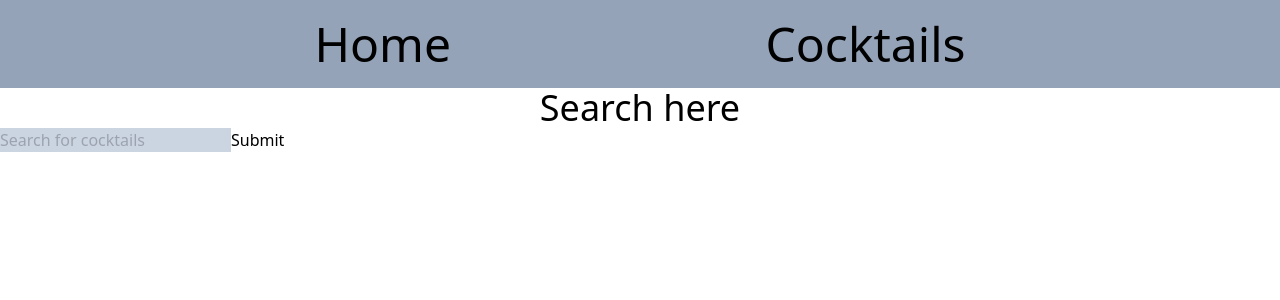
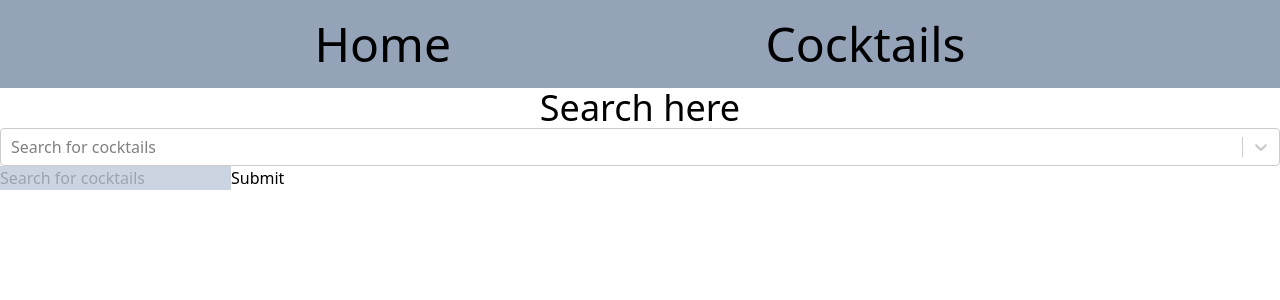
Before and after one commit to shoeslace911/the-black-bar, a React (Vite) app: page / in a window 1280 px wide. Shown: the top 300 px of the page. Built offline with nearby package versions, Linux system fonts and the light colour scheme; no server answers.

Commit message:
put the api function in the same file as SEarch

```diff
--- a/src/api/CocktailApi.jsx
+++ b/src/api/CocktailApi.jsx
@@ -1,20 +1,20 @@
-import { useState, useEffect } from "react";
-import Search from "../components/Search";
+// import { useState, useEffect } from "react";
+// import Search from "../components/Search";
 
-export function CocktailApi({ searchedCocktailName }) {
-  const [cocktails, setCocktails] = useState([]);
-  useEffect(() => {
-    fetch(`https://thecocktaildb.com/api/json/v1/1/search.php?s=${searchedCocktailName}`)
-      .then((response) => response.json())
-      .then((data) => {
-        const drinks = data.drinks.map((drink) => {
-          return { cocktail: drink.strDrink, key: `${drink.strDrink}Cocktail` };
-        });
-        setCocktails(drinks && drinks);
-      })
-      .catch((error) => {
-        console.log(error);
-      });
-    console.log(cocktails);
-  }, [searchedCocktailName]);
-}
+// export function CocktailApi({ searchedCocktailName }) {
+//   const [cocktails, setCocktails] = useState([]);
+//   useEffect(() => {
+//     fetch(`https://thecocktaildb.com/api/json/v1/1/search.php?s=${searchedCocktailName}`)
+//       .then((response) => response.json())
+//       .then((data) => {
+//         const drinks = data.drinks.map((drink) => {
+//           return { cocktail: drink.strDrink, key: `${drink.strDrink}Cocktail` };
+//         });
+//         setCocktails(drinks && drinks);
+//       })
+//       .catch((error) => {
+//         console.log(error);
+//       });
+//     console.log(cocktails);
+//   }, [searchedCocktailName]);
+// }
--- a/src/components/Search.jsx
+++ b/src/components/Search.jsx
@@ -1,8 +1,15 @@
 import { useState } from "react";
-import { CocktailApi } from "../api/CocktailApi";
+import Select from "react-select";
+import AsyncSelect from "react-select/async";
+import { useEffect } from "react";
 
-export default function Search({ cocktails }) {
+export default function Search() {
   const [cocktail, setCocktail] = useState("");
+  const [example, setExample] = useState(["bonon", "app", "wow", "wowowo"]);
+
+  const loadOptions = (cocktail) => {
+    setExample([...example, cocktail]);
+  };
 
   const handleCocktailSearch = (e) => {
     setCocktail(e.target.value);
@@ -11,10 +18,33 @@ export default function Search({ cocktails }) {
   const handleCocktailSearchClick = (e) => {
     e.preventDefault();
   };
+
+  const [cocktails, setCocktails] = useState([]);
+  useEffect(() => {
+    fetch(`https://thecocktaildb.com/api/json/v1/1/search.php?s=${cocktail}`)
+      .then((response) => response.json())
+      .then((data) => {
+        const drinks = data.drinks.map((drink) => {
+          return { cocktail: drink.strDrink, key: `${drink.strDrink}Cocktail` };
+        });
+        setCocktails(drinks && drinks);
+      })
+      .catch((error) => {
+        console.log(error);
+      });
+    console.log("cocktail result", cocktails ? cocktails : "not found");
+  }, [cocktail]);
+
   return (
     <div>
       <h1 className="text-center text-4xl">Search here</h1>
       <form>
+        <AsyncSelect
+          loadOptions={loadOptions}
+          placeholder="Search for cocktails"
+          value={cocktail}
+          onChange={handleCocktailSearch}
+        />
         <input
           type="dropbox"
           placeholder="Search for cocktails"
@@ -26,8 +56,6 @@ export default function Search({ cocktails }) {
           Submit
         </button>
       </form>
-
-      <CocktailApi searchedCocktailName={cocktail} />
     </div>
   );
 }
```
